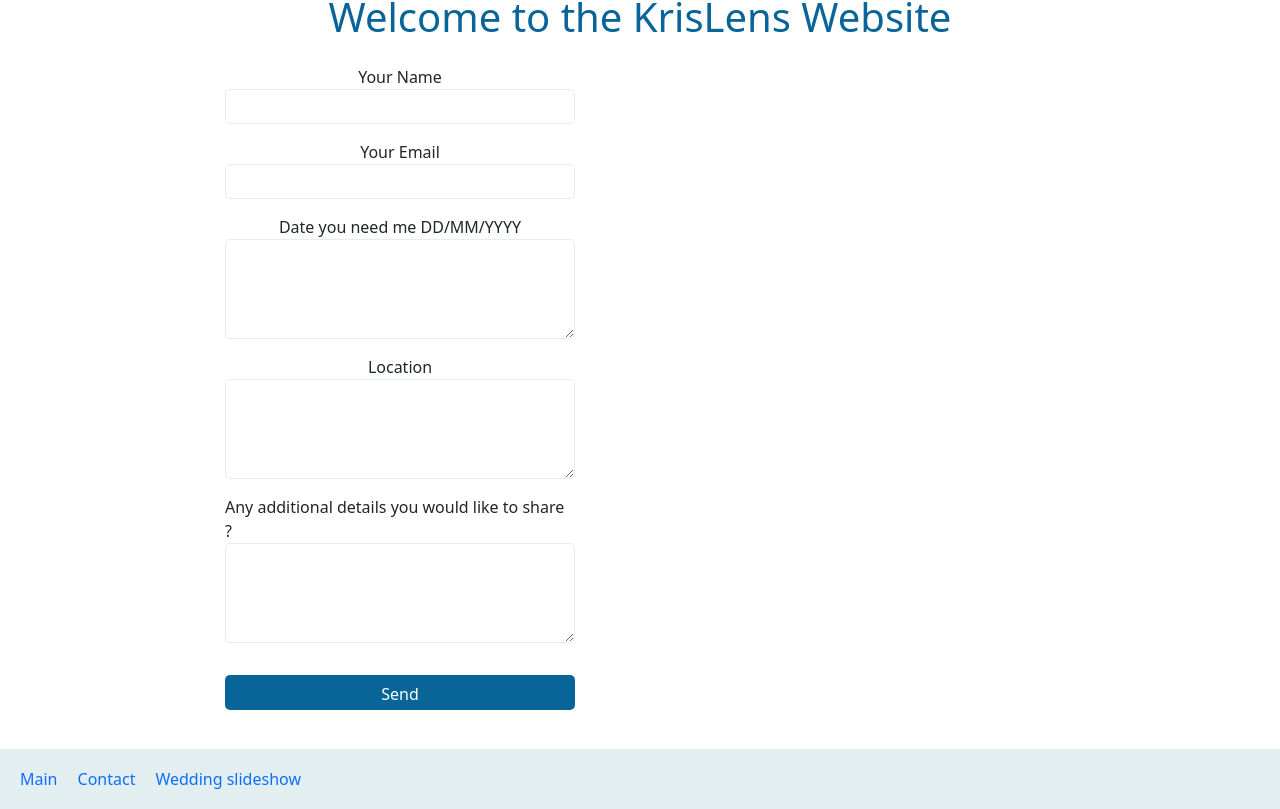
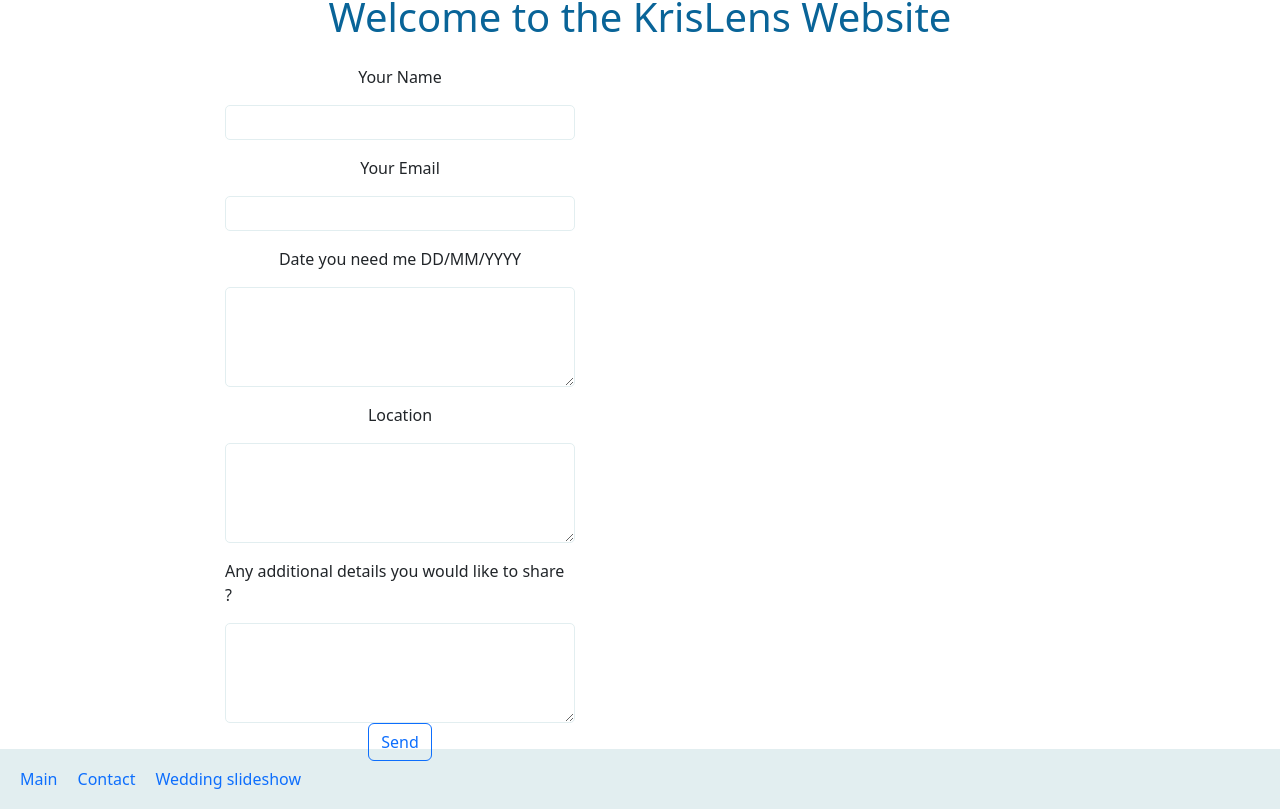
Before and after one commit to kriskris79/sample_website_with_cube3D, a React (Create React App) app: page / in a window 1280 px wide. Shown: the part 1047-1856 px from the top of the page. Built offline with nearby package versions, Linux system fonts and the light colour scheme.

Commit message:
contact_form_new_button

```diff
--- a/src/components/Contact.js
+++ b/src/components/Contact.js
@@ -1,6 +1,6 @@
 import React, { useRef } from "react";
 import emailjs from "@emailjs/browser";
-
+import Button from 'react-bootstrap/Button';
 
 
 const Contact = () => {
@@ -45,10 +45,12 @@
                 <textarea name="message" />
                 <label>Any additional details you would like to share ? </label>
                 <textarea name="message" />
-                <input type="submit" value="Send" />
+                <Button input type="submit" value="Send" variant="outline-primary" a className="buttonsStyle" >Send</Button>{' '}
             </form>
         </div>
     );
 };
 
 export default Contact;
+
+// <input type="submit" value="Send" />
--- a/src/styles/_contact.scss
+++ b/src/styles/_contact.scss
@@ -50,13 +50,16 @@
 
   label {
     margin-top: 1rem;
+    margin-bottom: 1rem;
   }
 
   input[type="submit"] {
-    margin-top: 2rem;
-    cursor: pointer;
-    background: $blueColor;
-    color: white;
-    border: none;
+    margin-top: 40px;
+    padding: 20px;
+    align-items: stretch;
+    //cursor: pointer;
+    //background: $blueColor;
+    //color: white;
+    //border: none;
   }
 }
```
